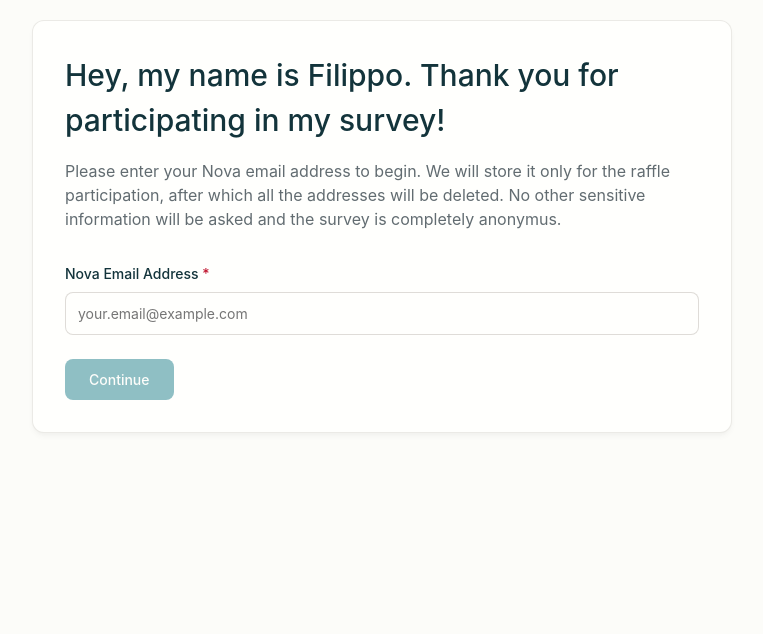
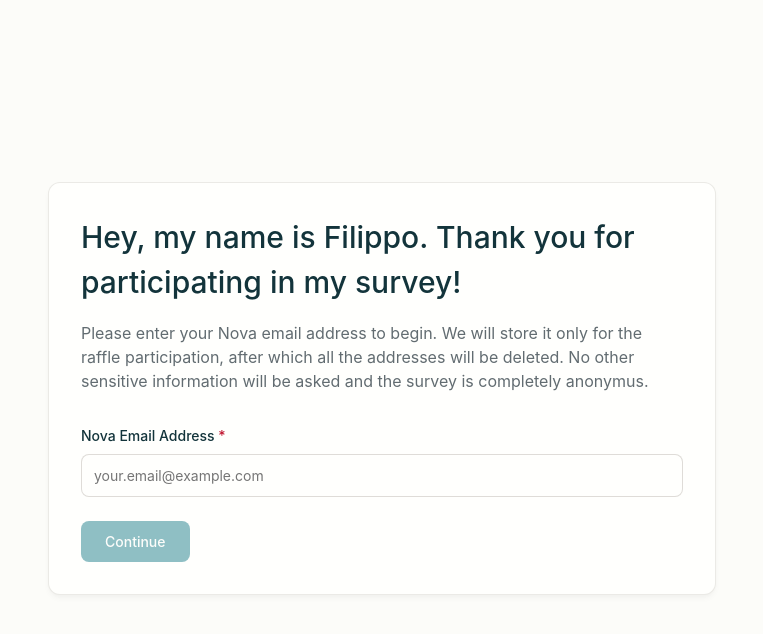
Before and after one commit to aronpips/thesis.survey.io, a plain HTML site: page index.html in a window 1280 px wide. Shown: the whole page, without its empty margins (258-1021 px from the left). Drawn offline with Linux system fonts and the light colour scheme; a web font is replaced by a local one.

Commit message:
Enhance layout styles for full-height centering
Updated CSS styles for full-height layout and padding adjustments.

```diff
--- a/index.html
+++ b/index.html
@@ -5,6 +5,19 @@
     <meta name="viewport" content="width=device-width, initial-scale=1.0">
     <title>Survey Application</title>
     <style>
+        html, body {
+    height: 100%;
+    /* Ensures full-height for flex centering */
+    }
+
+    body {
+    min-height: 100vh;
+    height: 100vh;
+    display: flex;
+    align-items: center;
+    justify-content: center;
+    padding: 0; /* Remove side/top padding! */
+    }
         :root {
   --color-white: rgba(255, 255, 255, 1);
   --color-black: rgba(0, 0, 0, 1);
@@ -201,12 +214,14 @@
             background-color: var(--color-background);
             color: var(--color-text);
             line-height: var(--line-height-normal);
-            padding: var(--space-20);
+            padding: 0;
             min-height: 100vh;
         }
         .container {
-            max-width: 700px;
-            margin: 0 auto;
+        max-width: 700px;
+        width: 100%;
+        padding-left: 16px;
+        padding-right: 16px;
         }
         .card {
             background-color: var(--color-surface);
```
